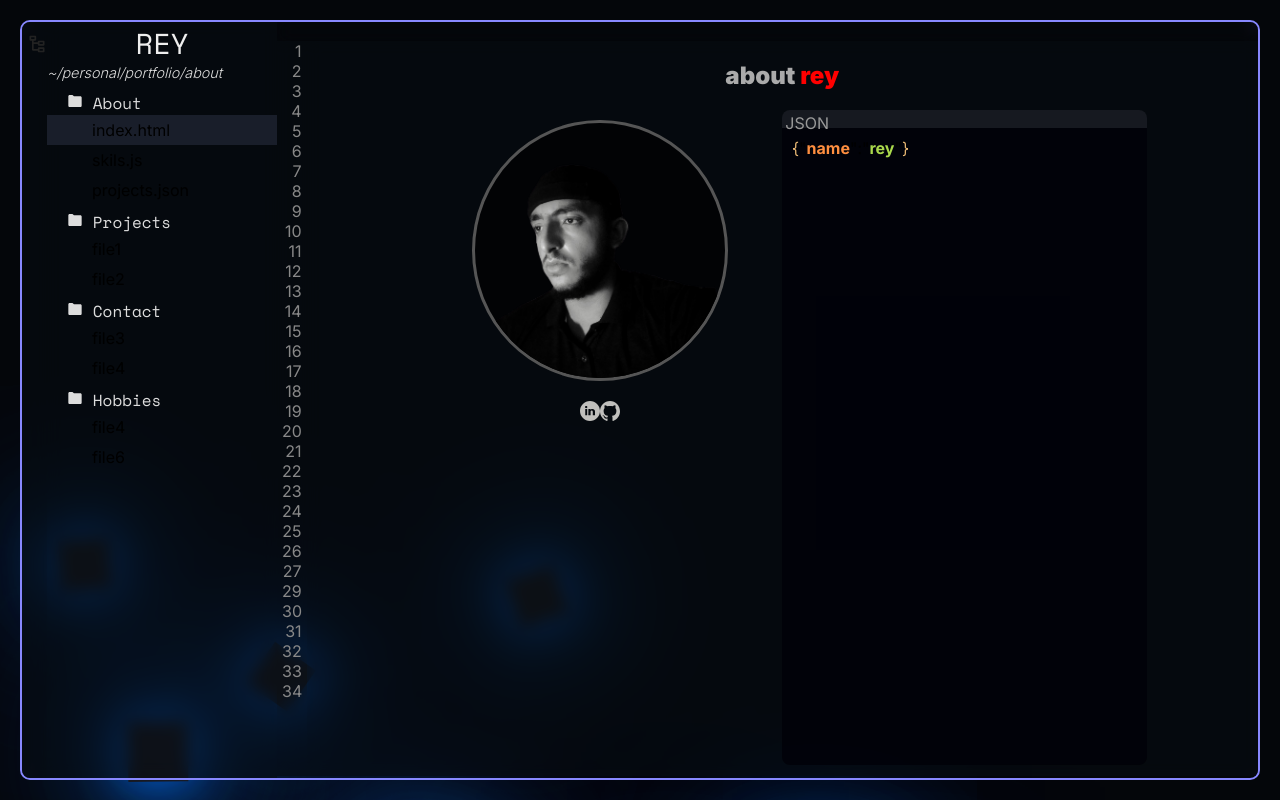
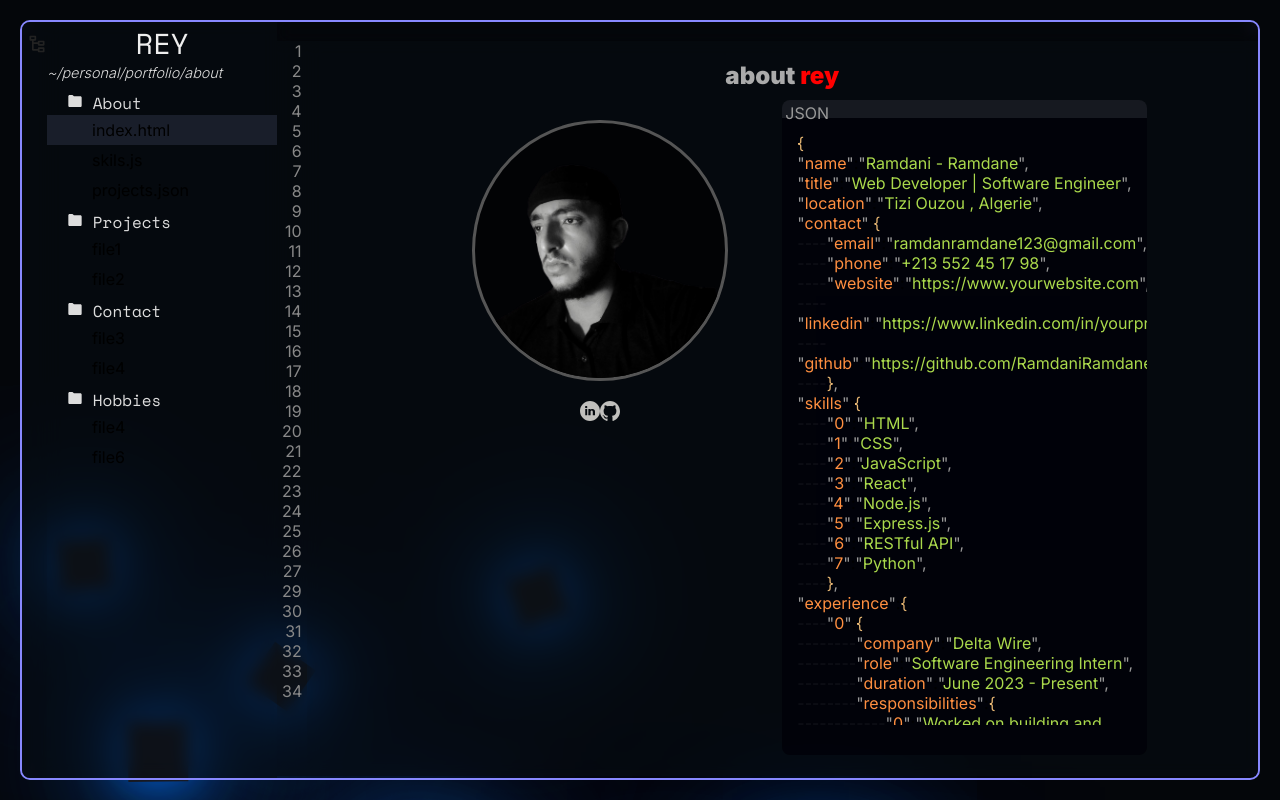
Before and after one commit to RamdaniRamdane/rey-portfolio, a Next.js app: page /about in a window 1280 px wide. Built offline with nearby package versions, Linux system fonts and the light colour scheme.

Commit message:
adding new function

```diff
--- a/src/app/about/page.module.css
+++ b/src/app/about/page.module.css
@@ -1,36 +1,35 @@
-.container{
-    width:100%;
+.container {
+  width: 100%;
   height: 100%;
 }
 
-.cardContainer{
+.cardContainer {
   display: flex;
   flex-direction: row;
-    width:100%;
-    height:calc(100% - 20px);
+  width: 100%;
+  height: calc(100% - 20px);
   padding: 0 10%;
 }
 
-.left{
-    width : 50% ;
+.left {
+  width: 50%;
   height: 100%;
   padding-top: 4%;
-
 }
 
-
-.right{
+.right {
   width: 50%;
   height: calc(100% - 20px);
   background: blue;
   border-radius: 8px;
-    margin: 20px 0 0 0 ;
-    overflow: scroll;
+  margin: 10px 0 0 0;
   background: #000008bb;
   display: flex;
   flex-direction: column;
+  padding-bottom: 20px;
+  overflow: hidden;
 }
-.imageContainer{
+.imageContainer {
   width: 70%;
   position: relative;
   padding-bottom: 70%;
@@ -46,23 +45,26 @@
   position: absolute;
   width: 100%;
   height: 100%;
-    top: 0; left: 0;
-    object-fit: cover; }
+  top: 0;
+  left: 0;
+  object-fit: cover;
+}
 
-
-.titleBar{
+.titleBar {
   width: 100%;
   height: 18px;
-    background: #6C738033;
-    color:#999;
+  background: #6c738033;
+  color: #999;
   display: flex;
   align-items: flex-start;
   padding: 3px;
 }
-.json{
+.json {
   width: 100%;
   height: calc(100% - 18px);
-    padding: 10px;
+  padding: 15px;
   display: flex;
   justify-items: flex-start;
+  margin-bottom:10px ;
+  overflow: scroll;
 }
--- a/src/app/about/page.tsx
+++ b/src/app/about/page.tsx
@@ -1,10 +1,11 @@
+"use client";
 import styles from "./page.module.css";
 import Title from "../components/title/title";
-import Image from "next/image"
-import reyImg from "../../../public/reyImg.png"
-import github from "../../../public/github.svg"
-import linkedin from "../../../public/linkedin.svg"
-
+import Image from "next/image";
+import reyImg from "../../../public/reyImg.png";
+import github from "../../../public/github.svg";
+import linkedin from "../../../public/linkedin.svg";
+import Json from "../components/toJson/toJson";
 
 export default function about() {
   return (
@@ -16,8 +17,8 @@ export default function about() {
             <Image className={styles.img} src={reyImg} alt="rey" />
           </div>
           <div className={styles.social}>
-                 <Image  src={linkedin} alt="rey" width={20} height={20}  />
-                 <Image  src={github} alt="rey" width={20} height={20}  />
+            <Image src={linkedin} alt="rey" width={20} height={20} />
+            <Image src={github} alt="rey" width={20} height={20} />
           </div>
         </div>
         <div className={styles.right}>
@@ -25,7 +26,7 @@ export default function about() {
             <p>JSON</p>
           </div>
           <div className={styles.json}>
-                    <span style={{color: '#E6B673'}}>&#123;</span> &#34;<span style={{color:'#FF8F40', fontWeight:'bold'}}>name</span>&#34;:&#34;<span style={{color:'#AAD94C' , fontWeight:'bold'}}>rey</span>&#34; <span style={{color: '#E6B673'}}>&#125;</span>
+            <Json />
           </div>
         </div>
       </div>
--- /dev/null
+++ b/src/app/components/toJson/toJson.module.css
@@ -0,0 +1,6 @@
+.json {
+  display: block;
+  text-align: start;
+  font-size: 1rem;
+
+}
--- /dev/null
+++ b/src/app/components/toJson/toJson.tsx
@@ -0,0 +1,66 @@
+import { useEffect } from "react";
+import styles from "./toJson.module.css";
+
+const { jsonSyntax } = require("../../scripts/toJson");
+
+const jsonData = {
+  "name": "Ramdani - Ramdane",
+  "title": "Web Developer | Software Engineer",
+  "location": "Tizi Ouzou , Algerie",
+  "contact": {
+    "email": "ramdanramdane123@gmail.com",
+    "phone": "+213 552 45 17 98",
+    "website": "https://www.yourwebsite.com",
+    "linkedin": "https://www.linkedin.com/in/yourprofile",
+    "github": "https://github.com/RamdaniRamdane"
+  },
+  "skills": [
+    "HTML",
+    "CSS",
+    "JavaScript",
+    "React",
+    "Node.js",
+    "Express.js",
+    "RESTful API",
+    "Python",
+
+  ],
+  "experience": [
+    {
+      "company": "Delta Wire",
+      "role": "Software Engineering Intern",
+      "duration": "June 2023 - Present",
+      "responsibilities": [
+        "Worked on building and maintaining RESTful APIs using Express.js.",
+        "Assisted in the development of backend services.",
+        "Collaborated with senior engineers to enhance API performance."
+      ]
+    }
+  ],
+  "education": {
+    "degree": "Master's Degree in Information Systems Engineering",
+    "institution": "Mouloud Mammeri University",
+    "year": "now"
+  },
+  "interests": [
+    "Drawing" ,
+    "Photography",
+    "Video Games"
+  ]
+}
+
+
+const Json = () => {
+  useEffect(() => {
+    const element = document.getElementById("json");
+    element ? element.innerHTML = jsonSyntax(jsonData, 0) : console.log("error element")
+  }, []);
+
+  return (
+    <div>
+      <span className={styles.json} id="json"></span>
+    </div>
+  );
+};
+
+export default Json;
--- /dev/null
+++ b/src/app/scripts/toJson.js
@@ -0,0 +1,23 @@
+export function jsonSyntax(json, tabNumber) {
+  const keys = Object.keys(json);
+  const leftCurlyBraket = `<span style="color:#E6B673;">&#123;</span>`;
+  const rightCurlyBraket = `<span style="color:#E6B673">&#125;</span>`;
+  const apostrof = `<span style="color:#999">&#34;</span>`;
+  const coma = `<span style="color:#999">&#44;</span>`;
+  const tab = `<span style="color:#fff1">----</span>`;
+
+  let i = tabNumber;
+  let result = `${leftCurlyBraket} </br> ${tab.repeat(i)}`;
+  let umbdedJson = false;
+  let res;
+  keys.map((key) => {
+    umbdedJson = typeof json[key] === "object" ? true : false;
+    res =
+      umbdedJson === true
+        ? `${jsonSyntax(json[key], i+1 )}`
+        : `${apostrof}<span style="color:#AAD94C ;">${json[key]}</span>${apostrof}`;
+    result += `${apostrof}<span style="color:#FF8F40;">${key}</span>${apostrof}:${res}${coma}</br> ${tab.repeat(i)}`;
+  });
+  result += `${rightCurlyBraket}`;
+  return result;
+}
--- a/src/app/skils/page.module.css
+++ b/src/app/skils/page.module.css
@@ -23,13 +23,11 @@
   align-items: center;
 }
 
-
 .icon {
   margin: auto;
   filter: invert(99%) sepia(0%) saturate(1576%) hue-rotate(-21deg)
     brightness(80%) contrast(73%);
 }
-
 
 @keyframes rotate {
   0% {
```
Also changed, not shown: src/app/components/navbar/navbar.module.css (+4 -3 lines), src/app/components/navbar/navbar.tsx (+18 -11 lines), src/app/components/asciiart/asciiart.module.css (line endings or trailing spaces). Lines whose indentation alone changed are shown as unchanged.
